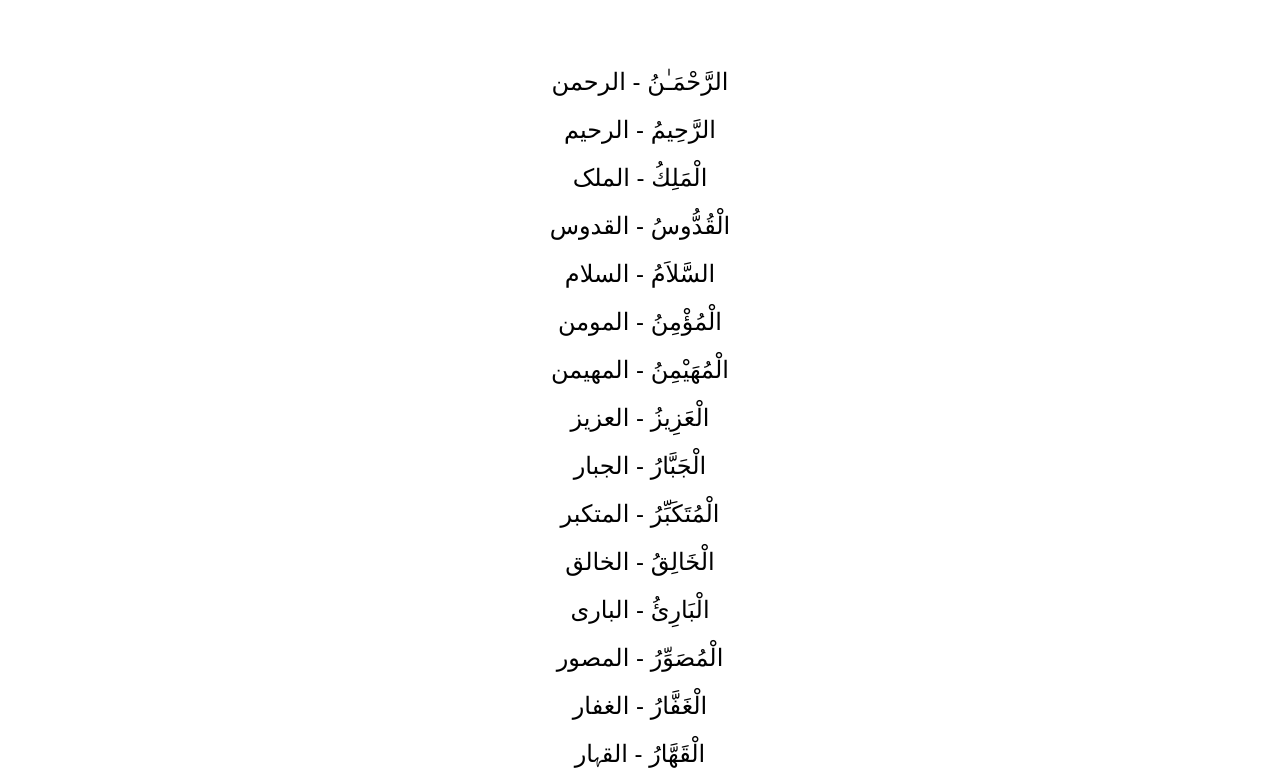
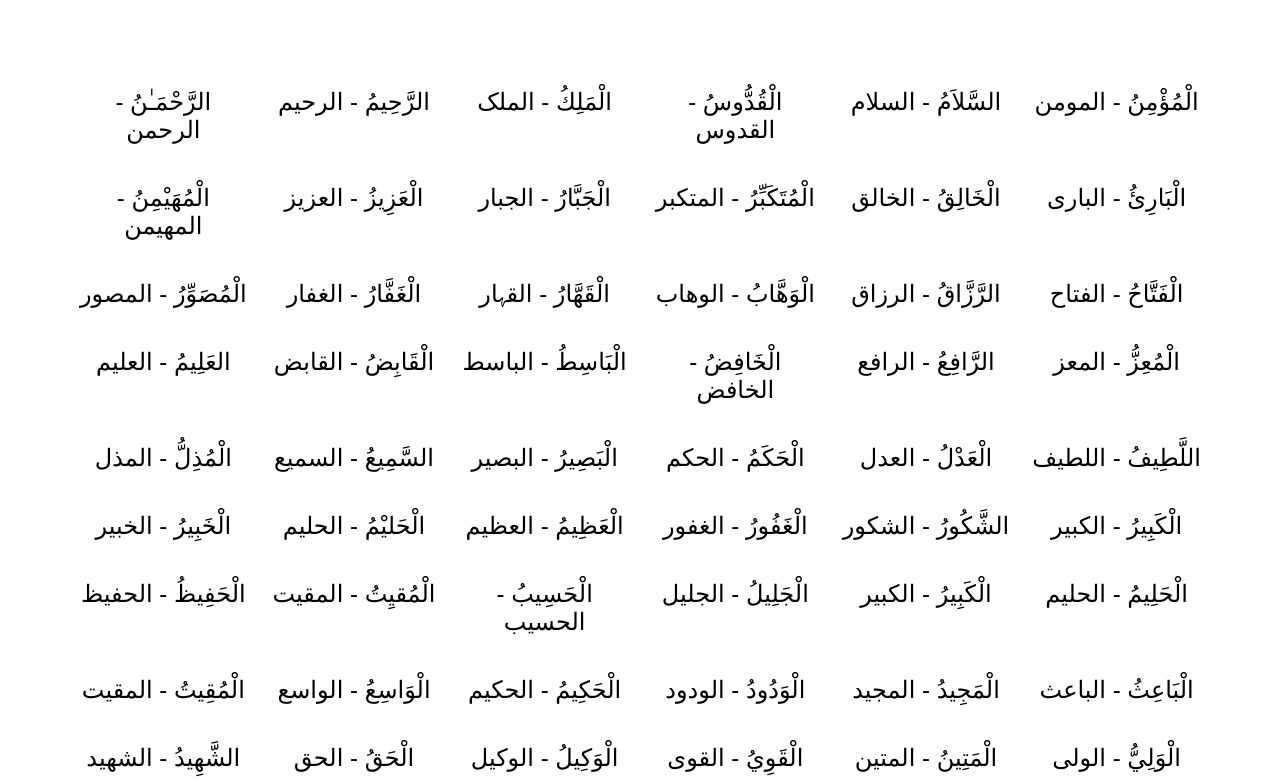
Before and after one commit to ahtisham505/jkj, a plain HTML site: page index.html in a window 1280 px wide. Shown: the top 782 px of the page. Drawn offline with Linux system fonts and the light colour scheme.

Commit message:
Update index.html

```diff
--- a/index.html
+++ b/index.html
@@ -11,14 +11,15 @@
             text-align: center;
             padding: 50px;
         }
+        .names-container {
+            display: grid;
+            grid-template-columns: repeat(6, 1fr);
+            gap: 20px; /* Space between grid items */
+            padding: 20px;
+        }
         .name {
             font-size: 24px;
             margin: 10px 0;
-        }
-        .names-container {
-            display: flex;
-            flex-direction: column;
-            align-items: center;
         }
     </style>
 </head>
```
